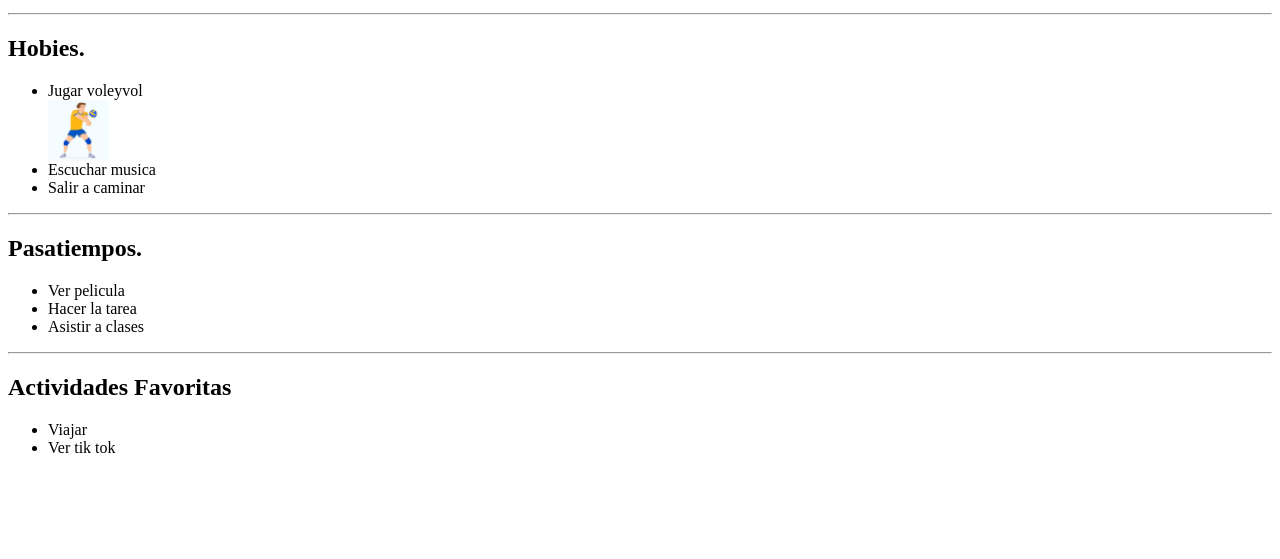
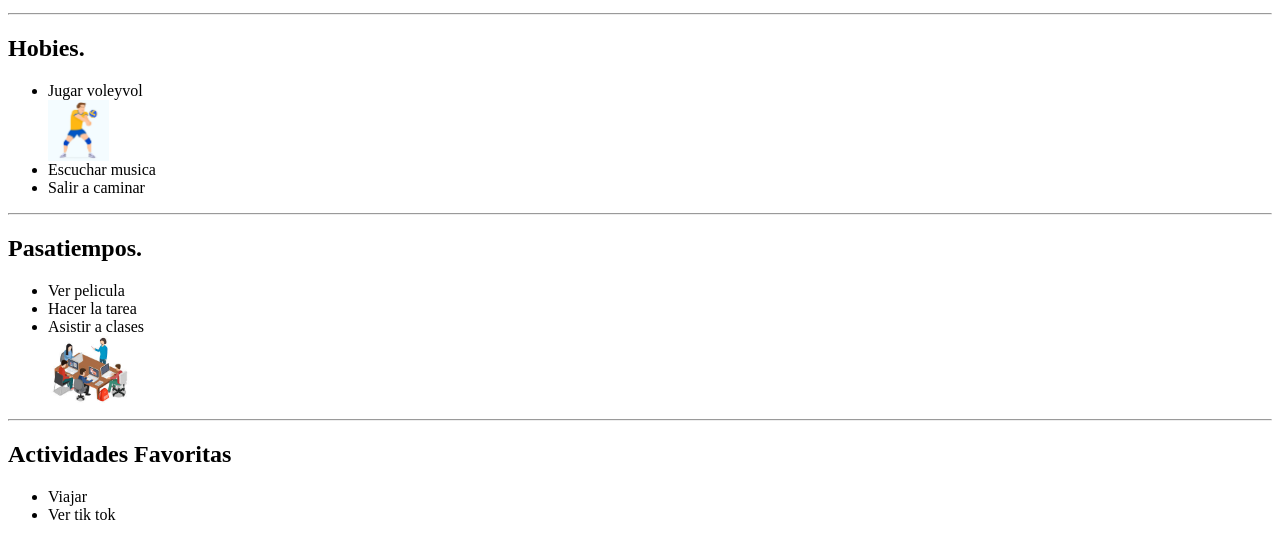
Before and after one commit to Percyyz/MI_PORTAFOLIO-2025, a plain HTML site: page index.html in a window 1280 px wide. Shown: the part 105-664 px from the top of the page. Drawn offline with Linux system fonts and the light colour scheme.

Commit message:
feat: agregando la segunda imagen
 en la seccion de pasatiempos que corresponde a asistir a clases

```diff
--- a/index.html
+++ b/index.html
@@ -17,6 +17,7 @@ del programa de estudios <strong>"Arquitectura de Plataformas y Servicios de Tec
     <li>Ver pelicula</li>
     <li>Hacer la tarea</li>
     <li>Asistir a clases</li>
+    <img src="./assets/clases.jpg" alt="imagen de clases en aula" width="7%">
 </ul>
 
 <hr>
```
